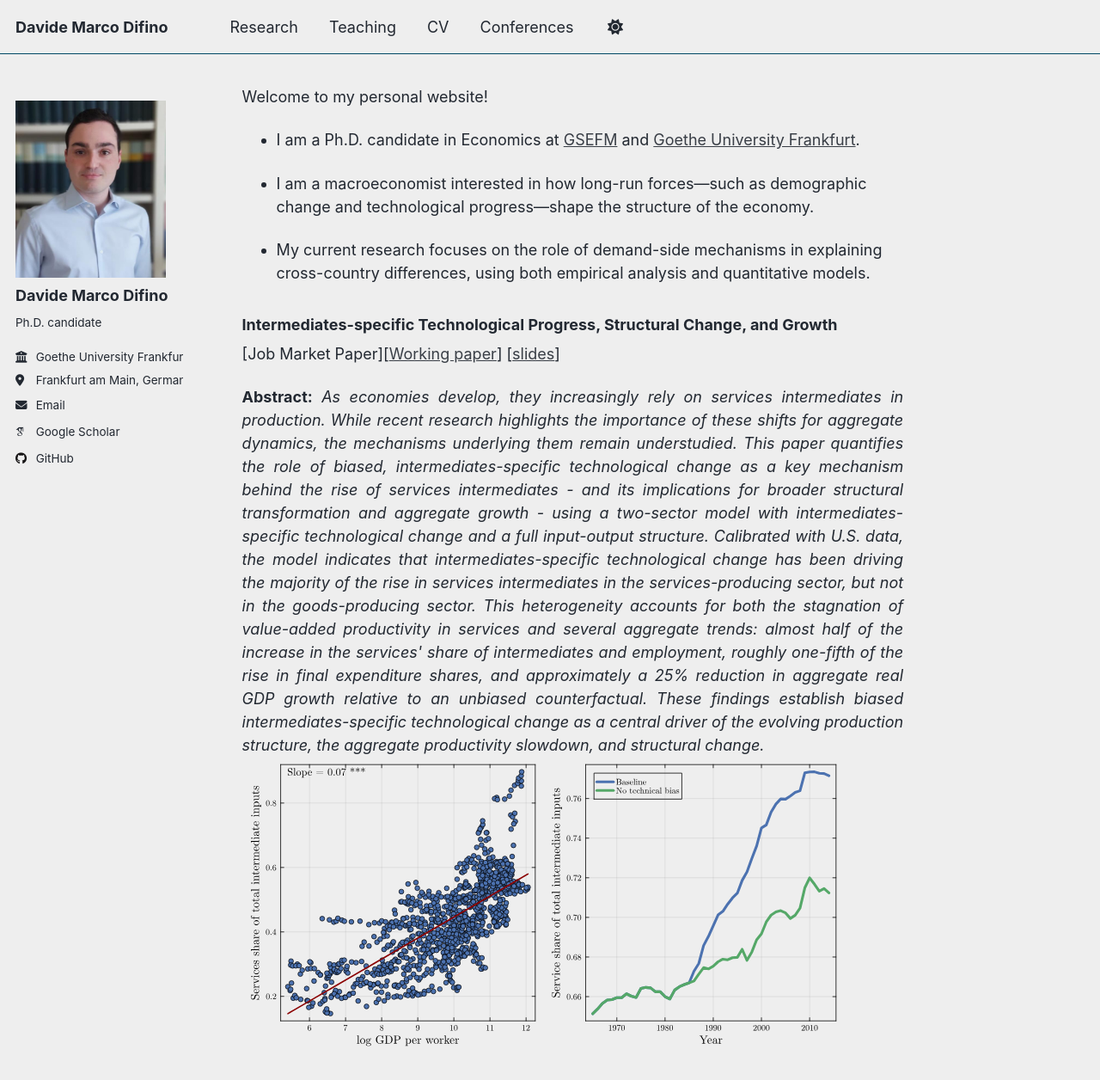
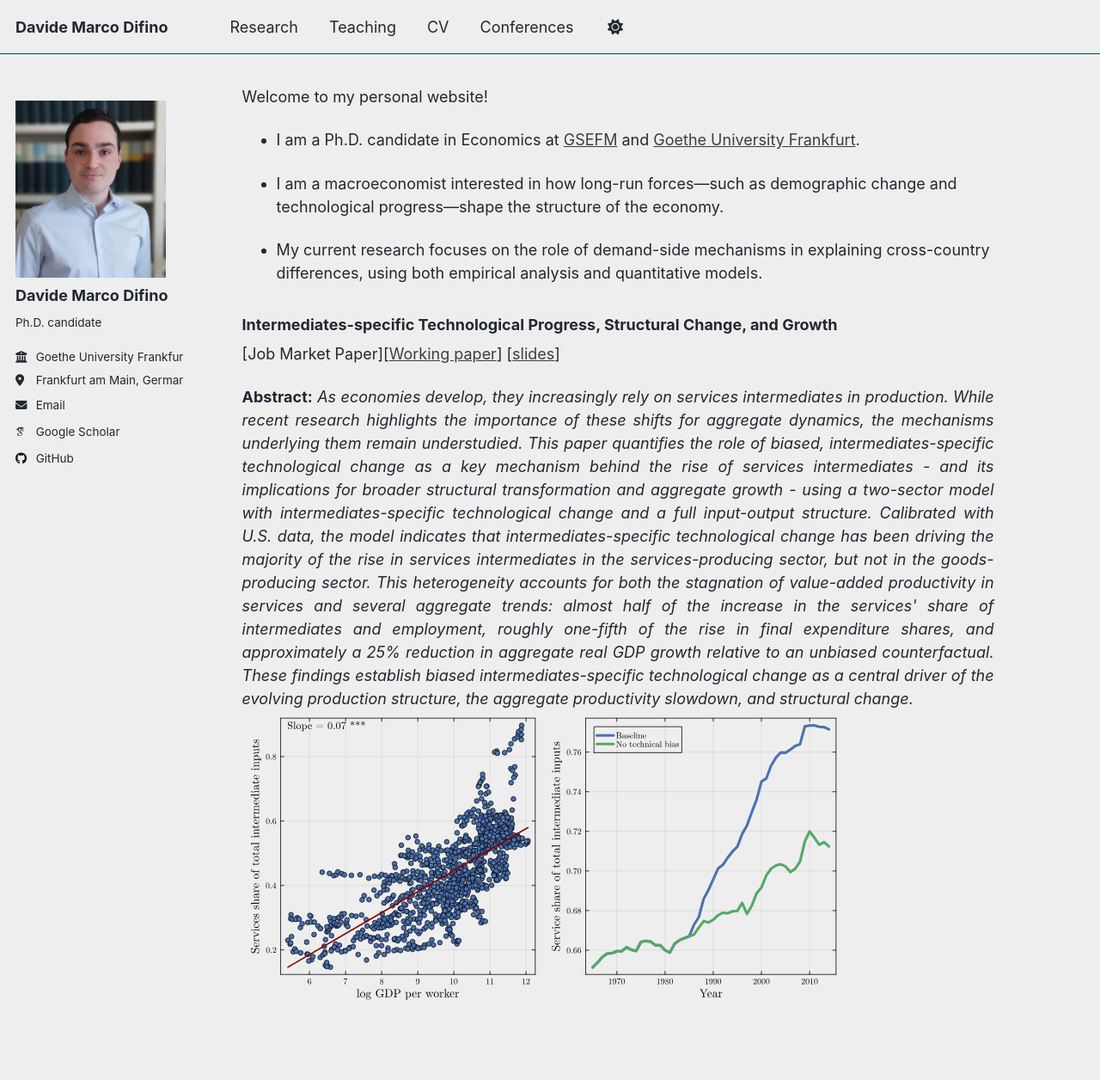
Before and after one commit to DMDifino/DMDifino.github.io, a Jekyll site: the page built from _pages/about.md, in a window 1280 px wide and 1400 px high. Shown: the top 1256 px of the window at 86% size. Built offline with Jekyll 4.4.1, drawn with Linux system fonts in a browser that asks for light colours; some web fonts are replaced; a script that is not in the unit is left out.

Commit message:
Adjusted page size

```diff
--- a/_sass/layout/_page.scss
+++ b/_sass/layout/_page.scss
@@ -18,9 +18,9 @@
 
 .page {
   @include breakpoint($large) {
-    @include span(10 of 12 last);
-    @include prefix(0.5 of 12);
-    @include suffix(2 of 12);
+    @include span(11 of 12 last);
+    @include prefix(1.5 of 12);
+    @include suffix(1 of 12);
   }
 
   .page__inner-wrap {
```
